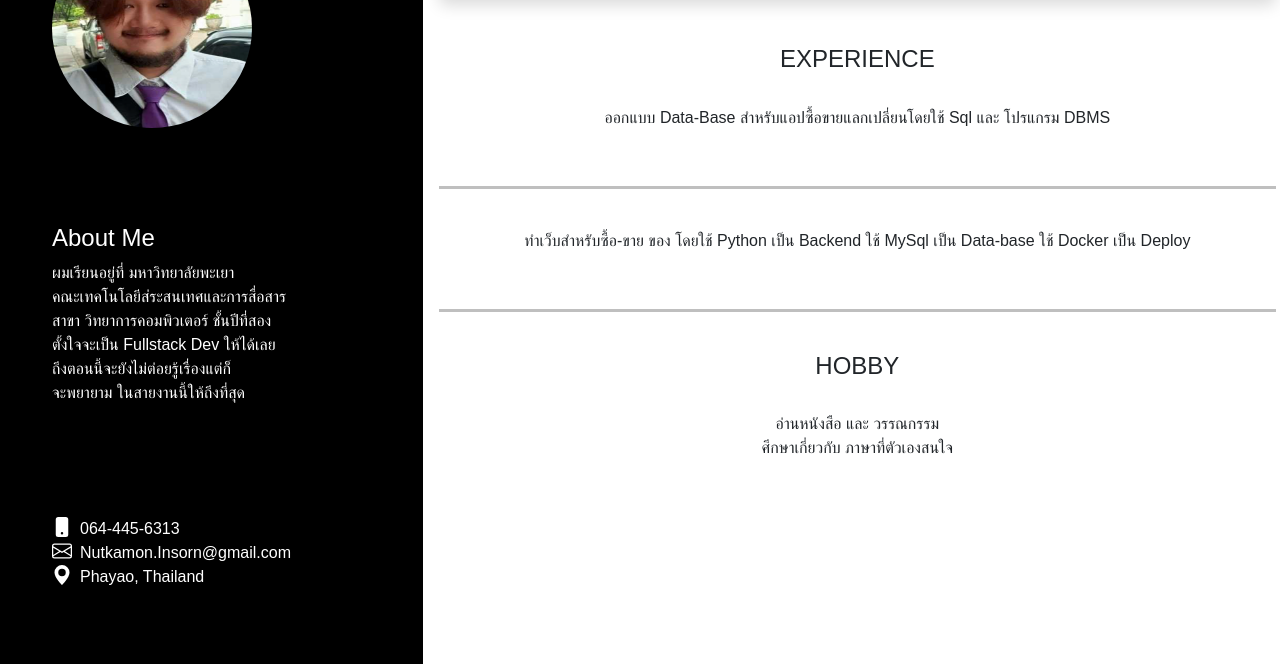
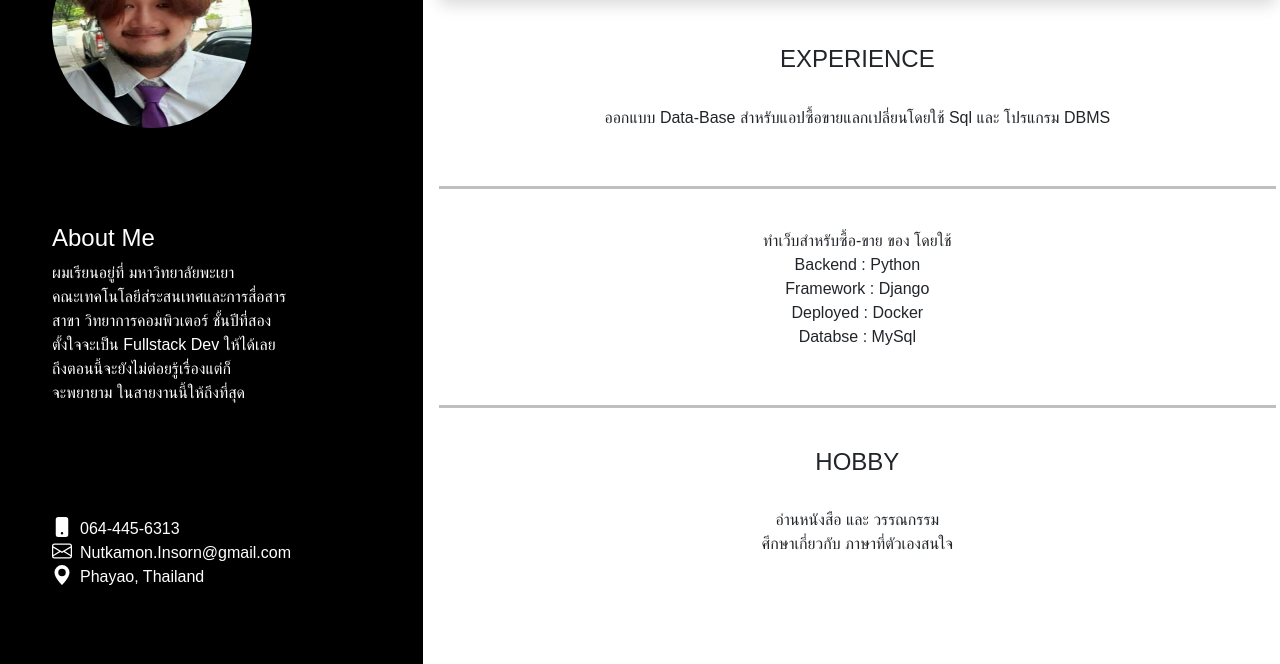
Before and after one commit to NutkamonIn/NutkamonIn.github.io, a website: page index.html in a window 1280 px wide. Shown: the part 136-800 px from the top of the page. Drawn offline with Linux system fonts and the light colour scheme; a web font is replaced by a local one.

Commit message:
Update index

```diff
--- a/index.html
+++ b/index.html
@@ -123,7 +123,18 @@
         <hr>
         <br>
         <div class="text-center">
-            <p>ทำเว็บสำหรับซื้อ-ขาย ของ โดยใช้ Python เป็น Backend ใช้ MySql เป็น Data-base ใช้ Docker เป็น Deploy</p>
+            <p>
+                ทำเว็บสำหรับซื้อ-ขาย ของ โดยใช้
+                <br>
+                Backend : Python
+                <br>
+                Framework : Django
+                <br>
+                Deployed : Docker
+                <br>
+                Databse : MySql
+
+            </p>
         </div>
         <br>
         <hr>
```
Also changed, not shown: style.css (line endings or trailing spaces).
